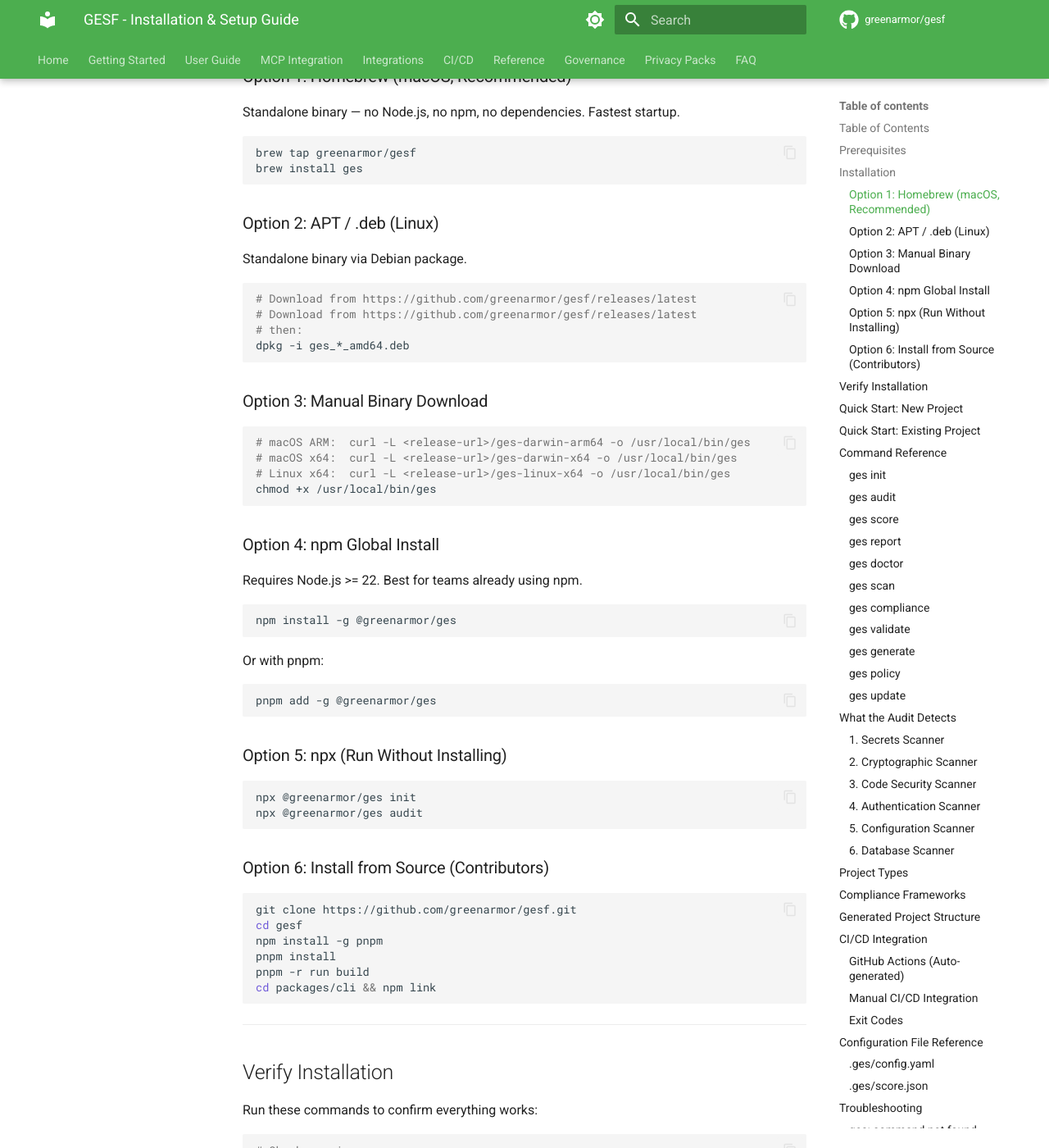
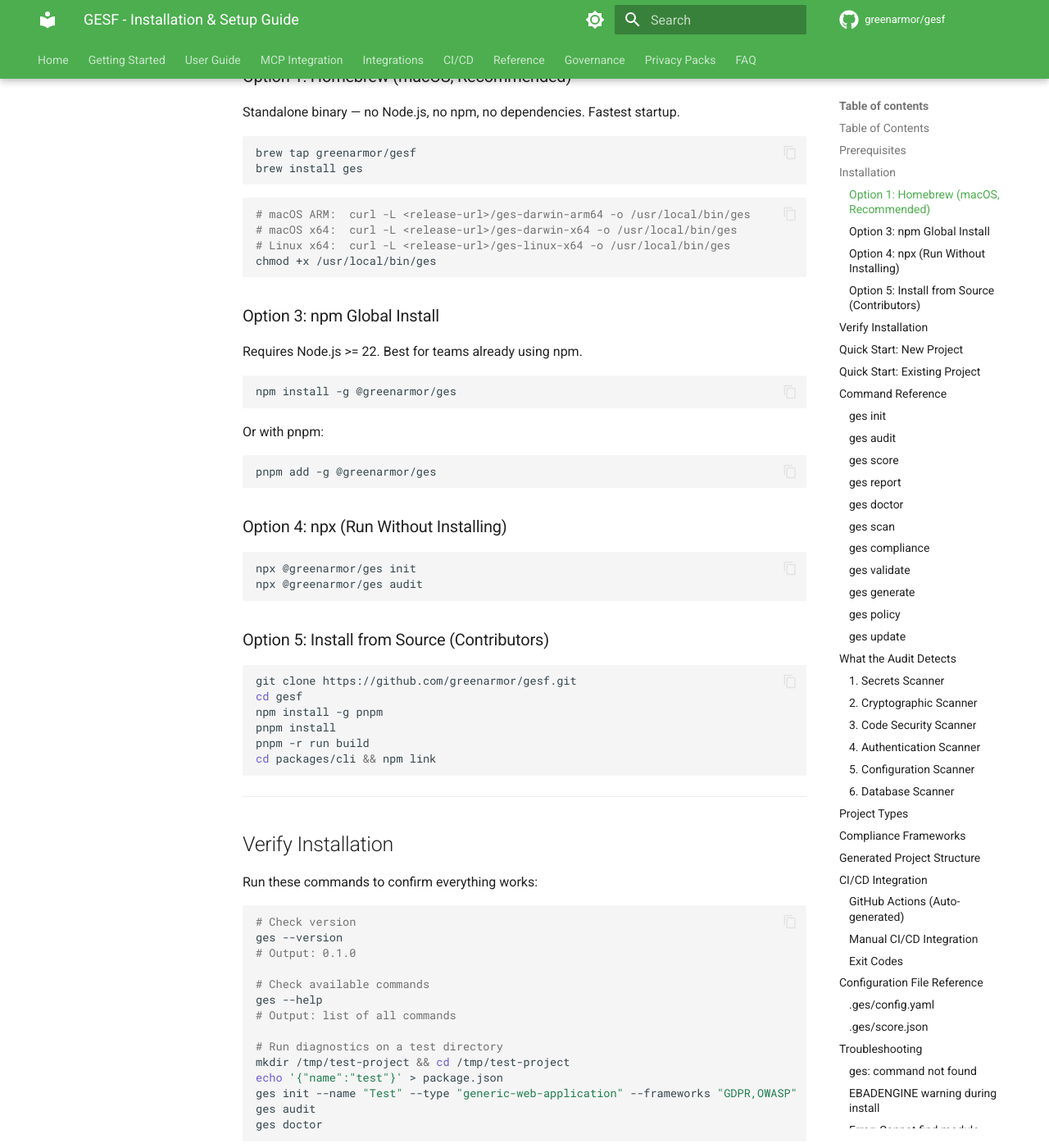
Before and after one commit to greenarmor/gesf, an MkDocs documentation site: the page built from docs/installation-and-setup.md, in a window 1280 px wide and 1400 px high, scrolled down 1944 px. Shown: the whole window at 82% size. Built offline with MkDocs 1.6.1 and Material for MkDocs 9.7.7, drawn with Linux system fonts in a browser that asks for light colours; comment, search, counter and statistics services are not loaded.

Commit message:
revert: switch brew formula to npm-based, remove binary CI pipeline
Bun build --compile has unresolved issues with require() resolution
in compiled binaries. Reverted to npm-based Homebrew formula and
removed the standalone binary workflow. Docs updated accordingly.

````diff
--- a/docs/getting-started/installation.md
+++ b/docs/getting-started/installation.md
@@ -11,19 +11,6 @@
 brew install ges
 ```
 
-## Option 2 — APT / .deb (Linux)
-
-Standalone binary via Debian package.
-
-```bash
-# Download from GitHub Releases
-# https://github.com/greenarmor/gesf/releases/latest
-# Download from https://github.com/greenarmor/gesf/releases/latest
-# then:
-dpkg -i ges_*_amd64.deb
-```
-
-## Option 3 — npm (Global Install)
 
 Requires Node.js >= 22. Best for teams already using npm.
 
@@ -53,32 +40,6 @@
 pnpm dlx @greenarmor/ges init
 ```
 
-## Option 5 — Manual Binary Download
-
-Standalone binary for any platform. No package manager needed.
-
-=== "macOS (Apple Silicon)"
-
-    ```bash
-    curl -L https://github.com/greenarmor/gesf/releases/download/v1.6.2/ges-darwin-arm64 -o /usr/local/bin/ges
-    chmod +x /usr/local/bin/ges
-    ```
-
-=== "macOS (Intel)"
-
-    ```bash
-    curl -L https://github.com/greenarmor/gesf/releases/download/v1.6.2/ges-darwin-x64 -o /usr/local/bin/ges
-    chmod +x /usr/local/bin/ges
-    ```
-
-=== "Linux (x64)"
-
-    ```bash
-    curl -L https://github.com/greenarmor/gesf/releases/download/v1.6.2/ges-linux-x64 -o /usr/local/bin/ges
-    chmod +x /usr/local/bin/ges
-    ```
-
-## Option 6 — Install from Source
 
 For developers contributing to GESF.
 
@@ -98,10 +59,8 @@
 | Method | Requires Node? | Install Time | Best For |
 |--------|:---:|:---:|---|
 | Homebrew | No | ~3s | macOS daily use, teams |
-| APT .deb | No | ~2s | Linux servers, CI |
 | npm global | Yes (>=22) | ~10s | JS/TS teams, npm workflows |
 | npx | Yes (>=22) | ~5s (cached) | One-off audits, CI |
-| Manual binary | No | ~3s | Air-gapped, custom setups |
 | Source | Yes (>=22) | ~60s | Contributors, developers |
 
 ---
--- a/docs/installation-and-setup.md
+++ b/docs/installation-and-setup.md
@@ -76,18 +76,6 @@
 brew install ges
 ```
 
-### Option 2: APT / .deb (Linux)
-
-Standalone binary via Debian package.
-
-```bash
-# Download from https://github.com/greenarmor/gesf/releases/latest
-# Download from https://github.com/greenarmor/gesf/releases/latest
-# then:
-dpkg -i ges_*_amd64.deb
-```
-
-### Option 3: Manual Binary Download
 
 ```bash
 # macOS ARM:  curl -L <release-url>/ges-darwin-arm64 -o /usr/local/bin/ges
@@ -110,14 +98,14 @@
 pnpm add -g @greenarmor/ges
 ```
 
-### Option 5: npx (Run Without Installing)
+### Option 4: npx (Run Without Installing)
 
 ```bash
 npx @greenarmor/ges init
 npx @greenarmor/ges audit
 ```
 
-### Option 6: Install from Source (Contributors)
+### Option 5: Install from Source (Contributors)
 
 ```bash
 git clone https://github.com/greenarmor/gesf.git
````
Also changed, not shown: other parts of docs/getting-started/installation.md (+1 -1 lines), other parts of docs/installation-and-setup.md (+1 -1 lines), .brew/README.md (+21 -51 lines), 3 other files.
